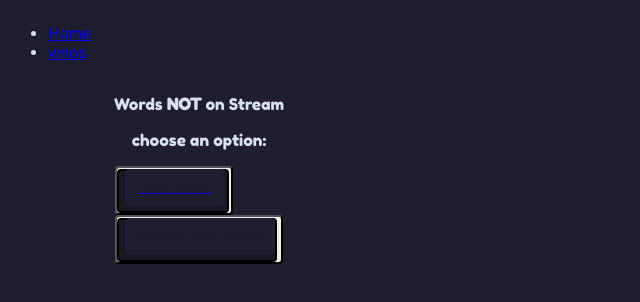
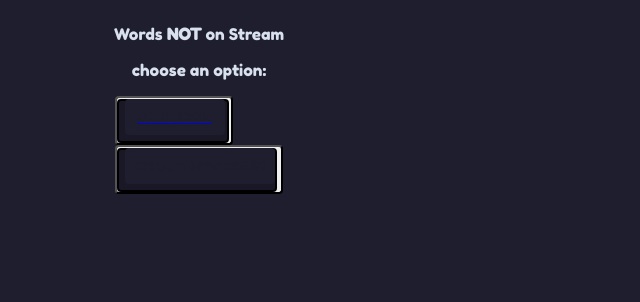
Before and after one commit to theqa-ninja/notWoS, a React (Vite) app in the folder frontend/: page / in a window 1280 px wide. Shown: the top 302 px of the page, without its empty margins (0-640 px from the left). Built offline with nearby package versions, Linux system fonts and the light colour scheme.

Commit message:
Refactor

```diff
--- a/frontend/src/components/Layouts/LayoutMain.tsx
+++ b/frontend/src/components/Layouts/LayoutMain.tsx
@@ -4,12 +4,12 @@
  */
 
 import type { FC, ReactNode } from 'react';
-import Navbar from 'components/Navbar/Navbar';
 
 const LayoutMain: FC = ({ children }: { children?: ReactNode }) => (
   <>
-    <Navbar />
-    {children}
+    <main className="flex flex-col grow justify-center items-center p-4">
+      {children}
+    </main>
   </>
 );
 
--- a/frontend/src/pages/Home.tsx
+++ b/frontend/src/pages/Home.tsx
@@ -6,9 +6,8 @@ import { Link } from 'react-router-dom';
 const Home: React.FC = () => {
   return (
     <LayoutMain>
-      <main className="flex flex-col grow justify-center items-center">
       <div className="dialog">
-          <span className="w-full h-full font-fredoka text-4xl underline underline-offset-8 uppercase">
+        <span className="w-full h-full font-fredoka text-4xl leading-normal text-center underline underline-offset-8 uppercase">
           Words <strong>NOT</strong> on Stream
         </span>
         <span className="font-fredoka text-lg uppercase">
@@ -27,7 +26,6 @@ const Home: React.FC = () => {
           </Button>
         </footer>
       </div>
-      </main>
     </LayoutMain>
   );
 };
```
Lines whose indentation alone changed are shown as unchanged.
